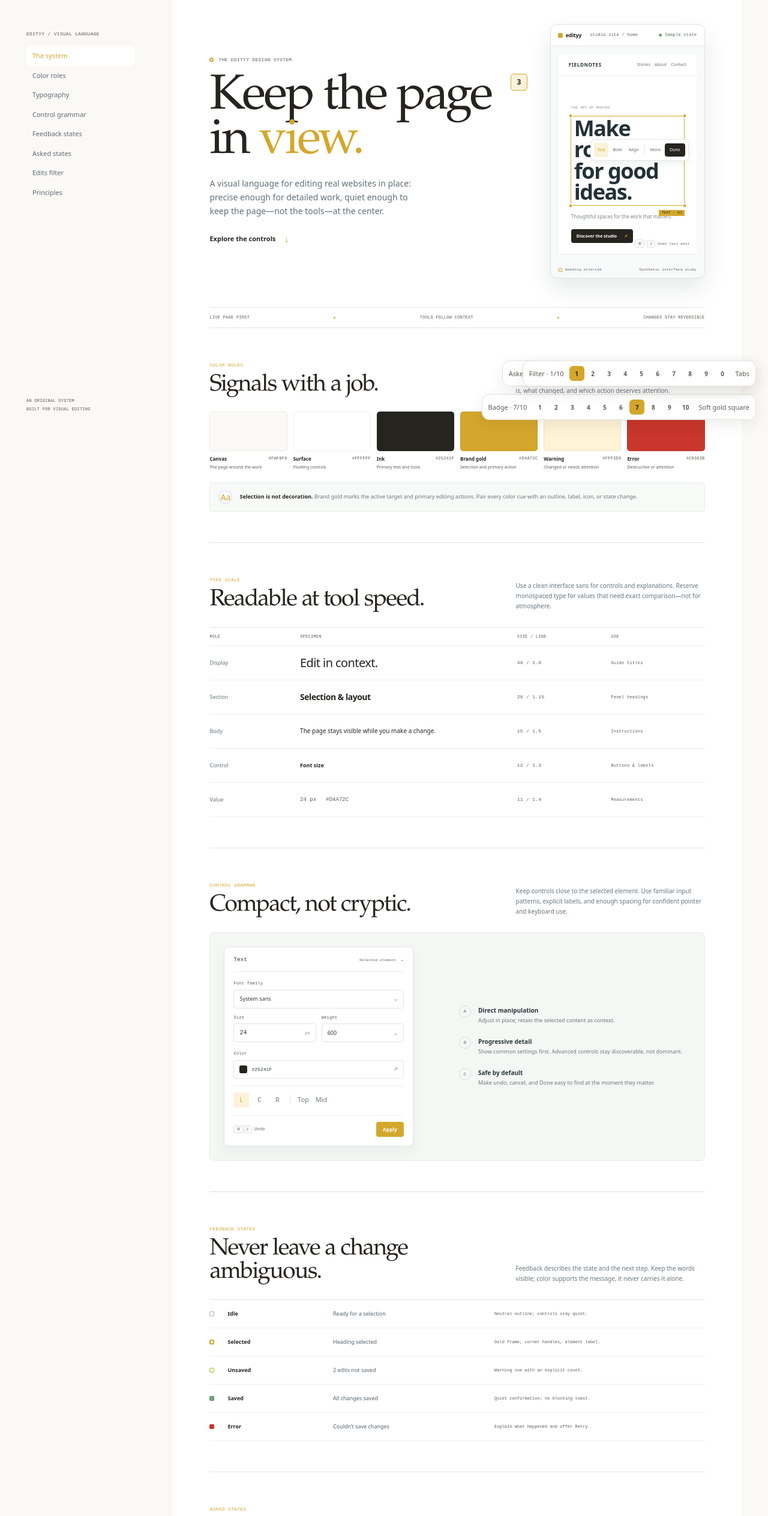
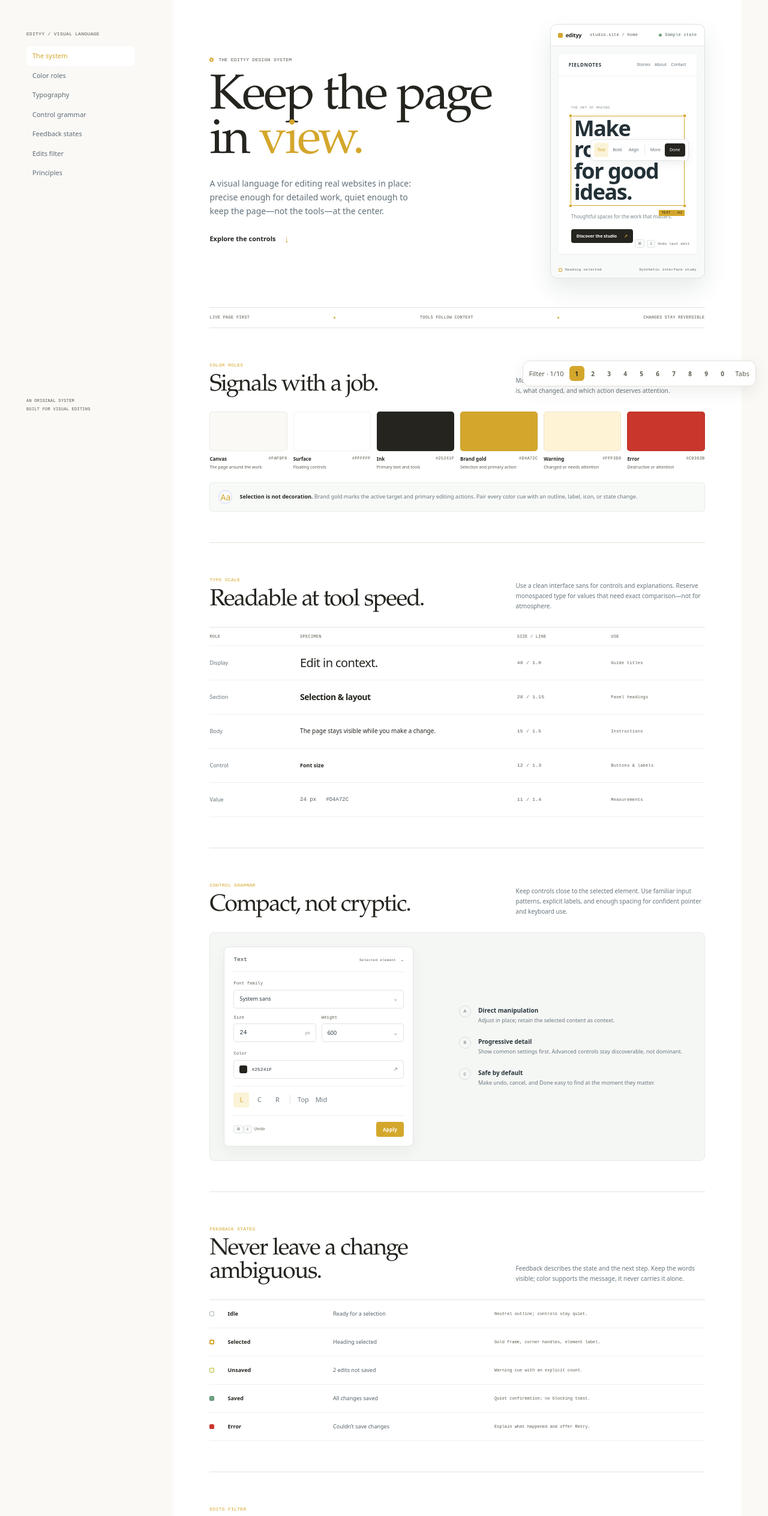
Before and after one commit to farhantawfeeq56/edityy, a Next.js app: page /design in a window 1280 px wide. Shown: the part 80-2607 px from the top of the page at 60% size. Built offline with nearby package versions, Linux system fonts and the light colour scheme.

Commit message:
feat(site): keep only the Edits filter vartest on the design page [#257]

```diff
--- a/app/design/preview.tsx
+++ b/app/design/preview.tsx
@@ -1,7 +1,5 @@
 import Link from "next/link";
 import "./edityy.css";
-import { ChangeCountBadgeVartest } from "./comment-count-vartest";
-import { AskedStateVartest } from "./asked-state-vartest";
 import { EditsFilterVartest } from "./edits-filter-vartest";
 
 const palette = [
@@ -36,7 +34,7 @@ export function DesignPreview() {
       <div className="edy-frame">
         <aside className="edy-rail" aria-label="On this page">
           <span>EDITYY / VISUAL LANGUAGE</span>
-          <a href="#system">The system</a><a href="#color">Color roles</a><a href="#type">Typography</a><a href="#controls">Control grammar</a><a href="#states">Feedback states</a><a href="#asked">Asked states</a><a href="#filter">Edits filter</a><a href="#principles">Principles</a>
+          <a href="#system">The system</a><a href="#color">Color roles</a><a href="#type">Typography</a><a href="#controls">Control grammar</a><a href="#states">Feedback states</a><a href="#filter">Edits filter</a><a href="#principles">Principles</a>
           <small>AN ORIGINAL SYSTEM<br />BUILT FOR VISUAL EDITING</small>
         </aside>
 
@@ -44,7 +42,7 @@ export function DesignPreview() {
           <section className="edy-hero" id="system">
             <div className="edy-hero-copy">
               <p className="edy-overline"><span /> THE EDITYY DESIGN SYSTEM</p>
-              <ChangeCountBadgeVartest />
+              <h1 className="edy-hero-title">Keep the page<br />in <em>view.</em></h1>
               <p className="edy-intro">A visual language for editing real websites in place: precise enough for detailed work, quiet enough to keep the page—not the tools—at the center.</p>
               <a className="edy-hero-link" href="#controls">Explore the controls <b>↓</b></a>
             </div>
@@ -106,11 +104,6 @@ export function DesignPreview() {
             </div>
           </section>
 
-          <section className="edy-section" id="asked">
-            <div className="edy-section-head"><div><span className="edy-index">ASKED STATES</span><h2>Waiting looks different from ready.</h2></div><p>A comment ask waits for the agent before its variants land. Ten treatments, no tabs — keys 1–9 and 0 switch. Tell me the winner.</p></div>
-            <AskedStateVartest />
-          </section>
-
           <section className="edy-section" id="filter">
             <div className="edy-section-head"><div><span className="edy-index">EDITS FILTER</span><h2>Beyond the three tabs.</h2></div><p>All, Select and Ready work as tabs. Ten other treatments for finding a task. Keys 1–9 and 0 switch. Tell me the winner.</p></div>
             <EditsFilterVartest />
```
